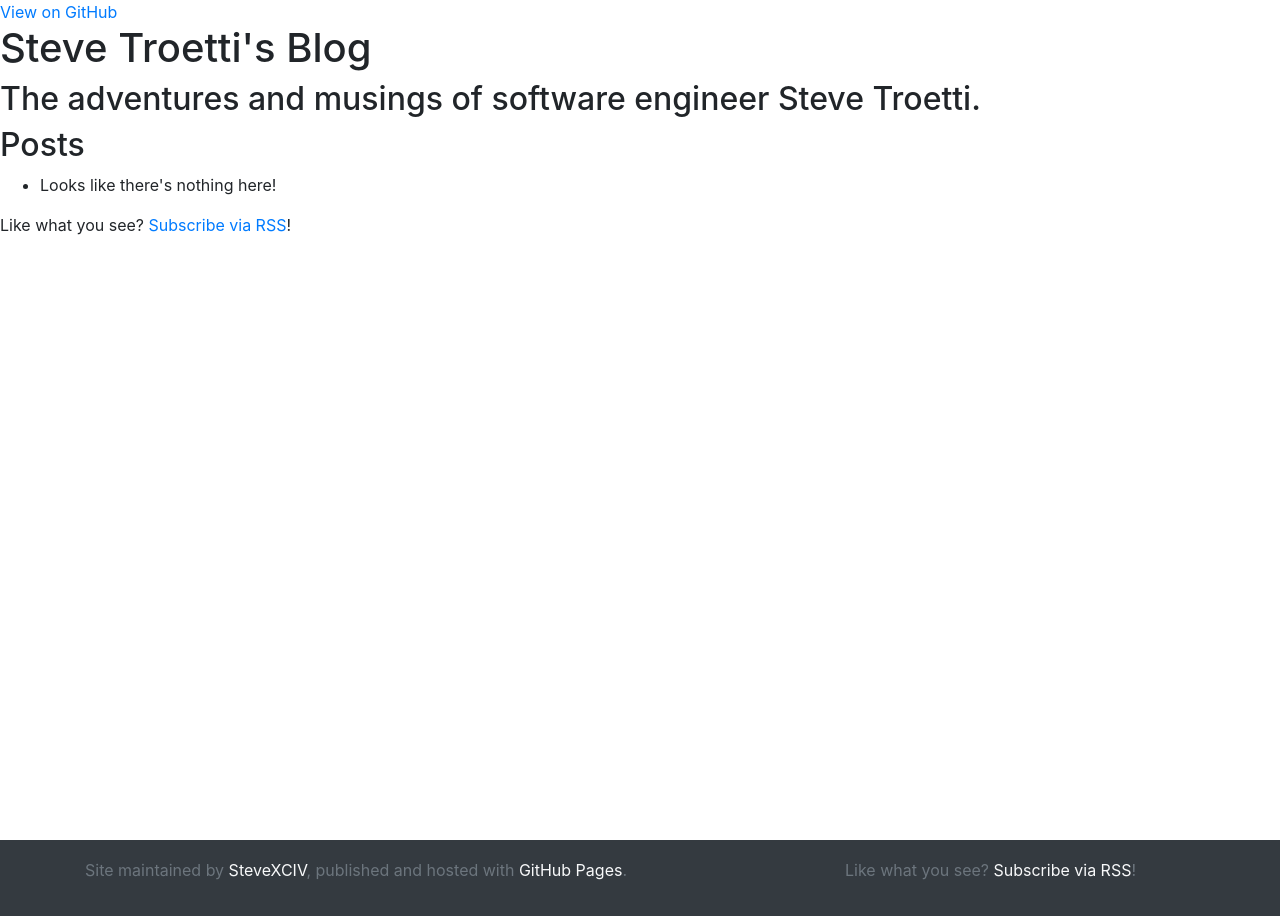
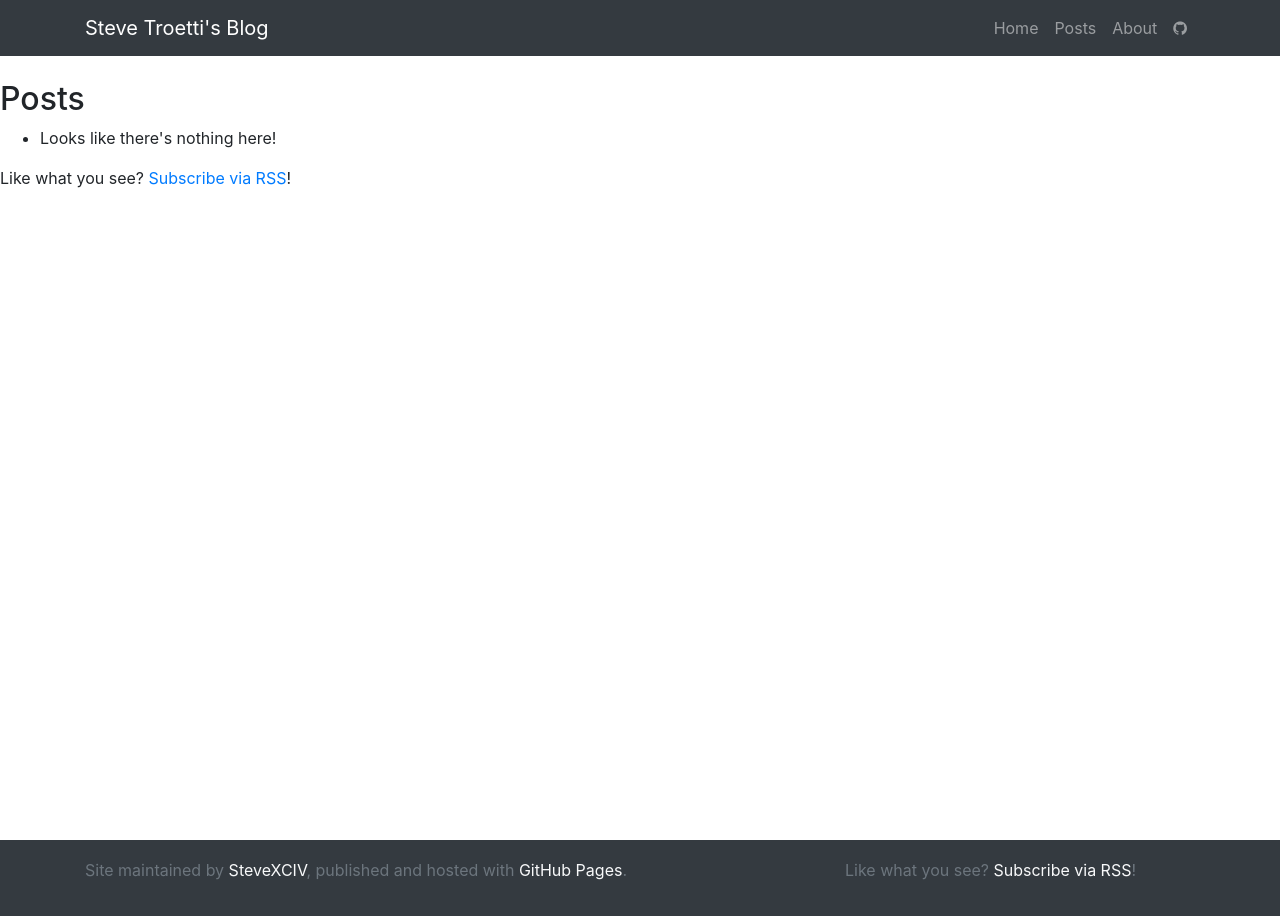
Before and after one commit to SteveXCIV/stevexciv.github.io, a Jekyll site: the page built from index.md, in a window 1280 px wide. Built offline with Jekyll 4.4.1, drawn with Linux system fonts in a browser that asks for light colours; nearby versions of some CDN libraries.

Commit message:
Change header to use bootstrap

```diff
--- a/_includes/header.html
+++ b/_includes/header.html
@@ -1,14 +1,31 @@
 <!-- HEADER -->
-<div id="header_wrap" class="outer">
-  <header class="inner">
-    <a id="forkme_banner" href="{{ site.github.repository_url }}">View on GitHub</a>
+<nav class="navbar navbar-expand-sm navbar-dark bg-dark mb-4">
 
-    <h1 id="project_title">{{ site.title | default: site.github.repository_name }}</h1>
-    <h2 id="project_tagline">{{ site.description | default: site.github.project_tagline }}</h2> {% if site.show_downloads %}
-    <section id="downloads">
-      <a class="zip_download_link" href="{{ site.github.zip_url }}">Download this project as a .zip file</a>
-      <a class="tar_download_link" href="{{ site.github.tar_url }}">Download this project as a tar.gz file</a>
-    </section>
-    {% endif %}
-  </header>
-</div>
+  <div class="container">
+
+    <span class="navbar-brand">
+      {{ site.title | default: site.github.repository_name }}
+    </span>
+
+    <div class="collapse navbar-collapse">
+      <ul class="navbar-nav ml-auto">
+        <li class="nav-item">
+          <a class="nav-link" href="/">Home</a>
+        </li>
+        <li class="nav-item">
+          <a href="/posts" class="nav-link">Posts</a>
+        </li>
+        <li class="nav-item">
+          <a class="nav-link" href="/about">About</a>
+        </li>
+        <li class="nav-item">
+          <a href="{{ site.github.repository_url }}" title="View on GitHub" class="nav-link">
+            <span class="fa fa-github" />
+          </a>
+        </li>
+      </ul>
+    </div>
+
+  </div>
+
+</nav>
```
